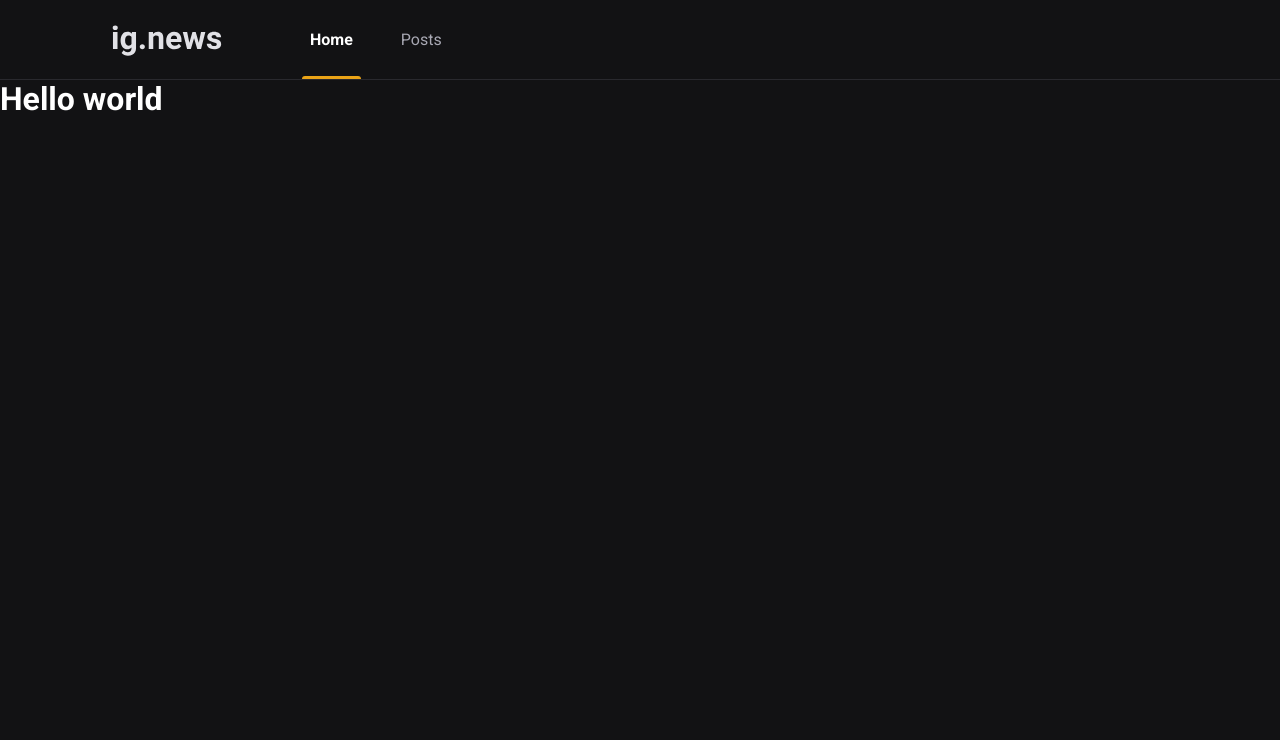
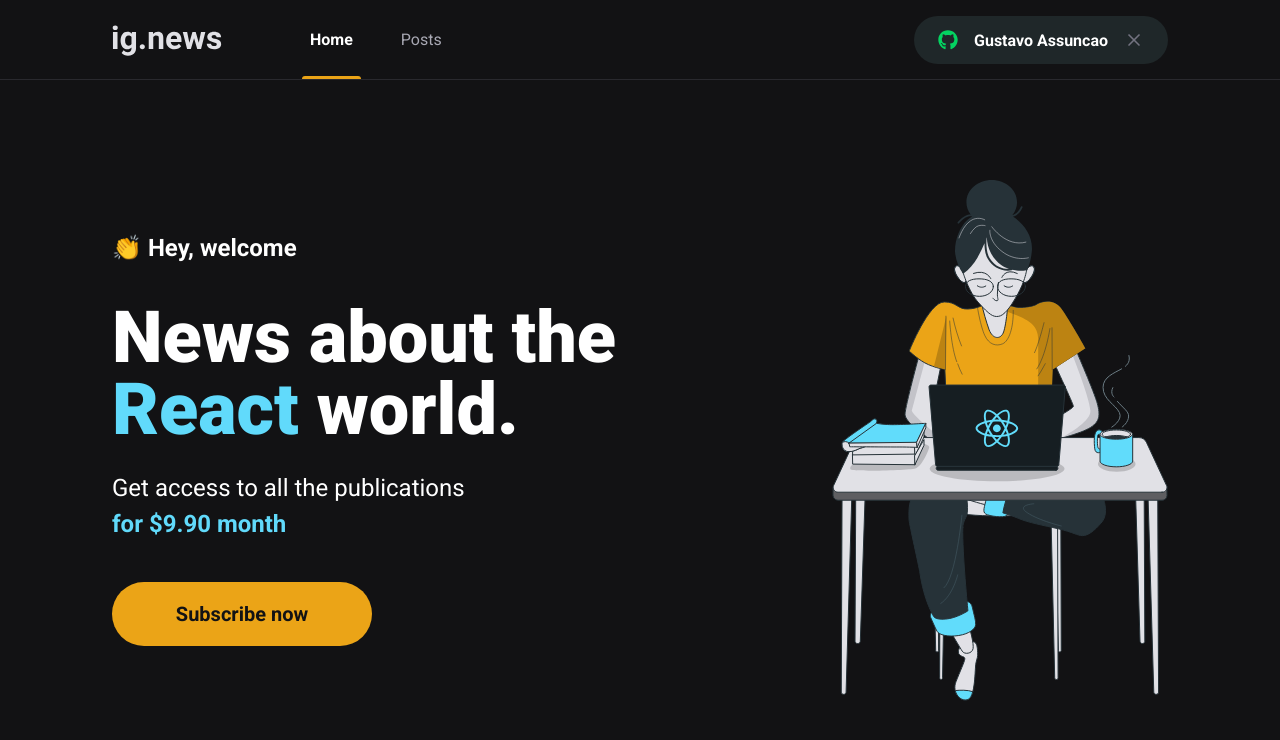
Before and after one commit to gustavogk/ignews, a Next.js app: page / in a window 1280 px wide. Shown: the top 740 px of the page. Built offline with nearby package versions, Linux system fonts and the light colour scheme.

Commit message:
Components-Pages DONE

```diff
--- a/package.json
+++ b/package.json
@@ -13,6 +13,7 @@
     "next": "^12.0.4",
     "react": "17.0.2",
     "react-dom": "17.0.2",
+    "react-icons": "^4.3.1",
     "sass": "^1.44.0"
   },
   "devDependencies": {
--- a/src/components/Header/index.tsx
+++ b/src/components/Header/index.tsx
@@ -1,3 +1,4 @@
+import { SignInButton } from '../SignInButton';
 import styles from './styles.module.scss';
 
 export function Header(){
@@ -9,6 +10,8 @@
                      <a className={styles.active}> Home </a>
                      <a> Posts </a>
                  </nav>
+
+                 <SignInButton />
              </div>
         </header>
     )
--- a/src/components/Header/styles.module.scss
+++ b/src/components/Header/styles.module.scss
@@ -55,4 +55,8 @@
 
 
     }
+
+    button {
+        margin-left: auto;
+    }
 }
--- /dev/null
+++ b/src/components/SignInButton/index.tsx
@@ -0,0 +1,28 @@
+import { FaGithub } from 'react-icons/fa';
+import { FiX } from 'react-icons/fi';
+
+import styles from '../SignInButton/styles.module.scss';
+
+export function SignInButton (){
+
+    const isUserLoggedIn = true;
+
+    return isUserLoggedIn ? (
+        <button
+        type='button'
+        className={styles.signInButton}
+    >
+        <FaGithub color="#04d361" />
+        Gustavo Assuncao
+        <FiX color="#737380" className={styles.closeIcon} />
+    </button>
+    ) : (
+        <button
+            type='button'
+            className={styles.signInButton}
+        >
+            <FaGithub color="#eba417" />
+            Sign in with Github
+        </button>
+    );
+}
--- /dev/null
+++ b/src/components/SignInButton/styles.module.scss
@@ -0,0 +1,33 @@
+.signInButton {
+    height: 3rem;
+    border-radius: 3rem;
+    background: var(--gray-850);
+    border: 0;
+    padding: 0 1.5rem;
+
+    display: flex;
+    align-items: center;
+    justify-content: center;
+
+    color: var(--white);
+    font-weight: bold;
+
+    svg{
+        width: 20px;
+        height: 20px;
+    }
+
+    svg.closeIcon {
+        margin-left: 1rem;
+    }
+
+    svg:first-child {
+        margin-right: 1rem;
+    }
+
+    transition: filter 0.2s;
+
+    &:hover {
+        filter: brightness(0.8);
+    }
+}
--- /dev/null
+++ b/src/components/SubscribeButton/index.tsx
@@ -0,0 +1,12 @@
+import styles from './styles.module.scss';
+
+export function SubscribeButton() {
+    return(
+        <button
+            type="button"
+            className={styles.subscribeButton}
+        >
+            Subscribe now
+        </button>
+    )
+}
--- /dev/null
+++ b/src/components/SubscribeButton/styles.module.scss
@@ -0,0 +1,21 @@
+.subscribeButton {
+    width: 260px;
+    height: 4rem;
+    border: 0;
+    border-radius: 2rem;
+    background: var(--yellow-500);
+    color: var(--gray-900);
+    font-size: 1.25rem;
+    font-weight: bold;
+
+    display: flex;
+    align-items: center;
+    justify-content: center;
+
+    transition: filter 0.2s;
+
+    &:hover {
+        filter: brightness(0.8);
+    }
+
+}
--- /dev/null
+++ b/src/pages/home.module.scss
@@ -0,0 +1,47 @@
+.contentContainer {
+    max-width: 1120px;
+    margin: 0 auto;
+    padding: 0 2rem;
+    height: calc(100vh - 5rem);
+
+    display: flex;
+    align-items: center;
+    justify-content: space-between;
+
+}
+
+.hero {
+    max-width: 600px;
+
+    > span {
+        font-size: 1.5rem;
+        font-weight: bold;
+    }
+
+    h1 {
+        font-size: 4.5rem;
+        line-height: 4.5rem;
+        font-weight: 900;
+        margin-top: 2.5rem;
+
+        span {
+            color: var(--cyan--500);
+        }
+    }
+
+    p {
+        font-size: 1.5rem;
+        line-height: 2.25rem;
+        margin-top: 1.5rem;
+
+        span {
+            color: var(--cyan--500);
+            font-weight: bold;
+        }
+    }
+
+    button {
+       margin-top: 2.5rem;
+    }
+
+}
--- a/src/pages/index.tsx
+++ b/src/pages/index.tsx
@@ -1,13 +1,28 @@
 import Head from 'next/head';
+import { SubscribeButton } from '../components/SubscribeButton';
+
+import styles from './home.module.scss';
 
 export default function Home() {
   return (
     <>
       <Head>
-        <title> Inicio | ig.news</title>
+        <title>Home | ig.news</title>
       </Head>
 
-      <h1>Hello world</h1>
+      <main className={styles.contentContainer}>
+        <section className={styles.hero}>
+          <span>👏️ Hey, welcome</span>
+          <h1>News about the <span>React</span> world.</h1>
+          <p>
+            Get access to all the publications <br />
+            <span>for $9.90 month</span>
+          </p>
+          <SubscribeButton />
+        </section>
+
+        <img src="/images/avatar.svg" alt="Girl coding" />
+      </main>
     </>
   )
 }
--- a/src/styles/global.scss
+++ b/src/styles/global.scss
@@ -10,6 +10,7 @@
     --gray-50: #e1e1e6;
     --gray-300: #a8a8b3;
     --gray-800: #29292e;
+    --gray-850: #1f2729;
     --gray-900: #121214;
 
     --cyan--500: #61dafb;
```
Also changed, not shown: 1 other file (tests, documents, lock files or other folders).
